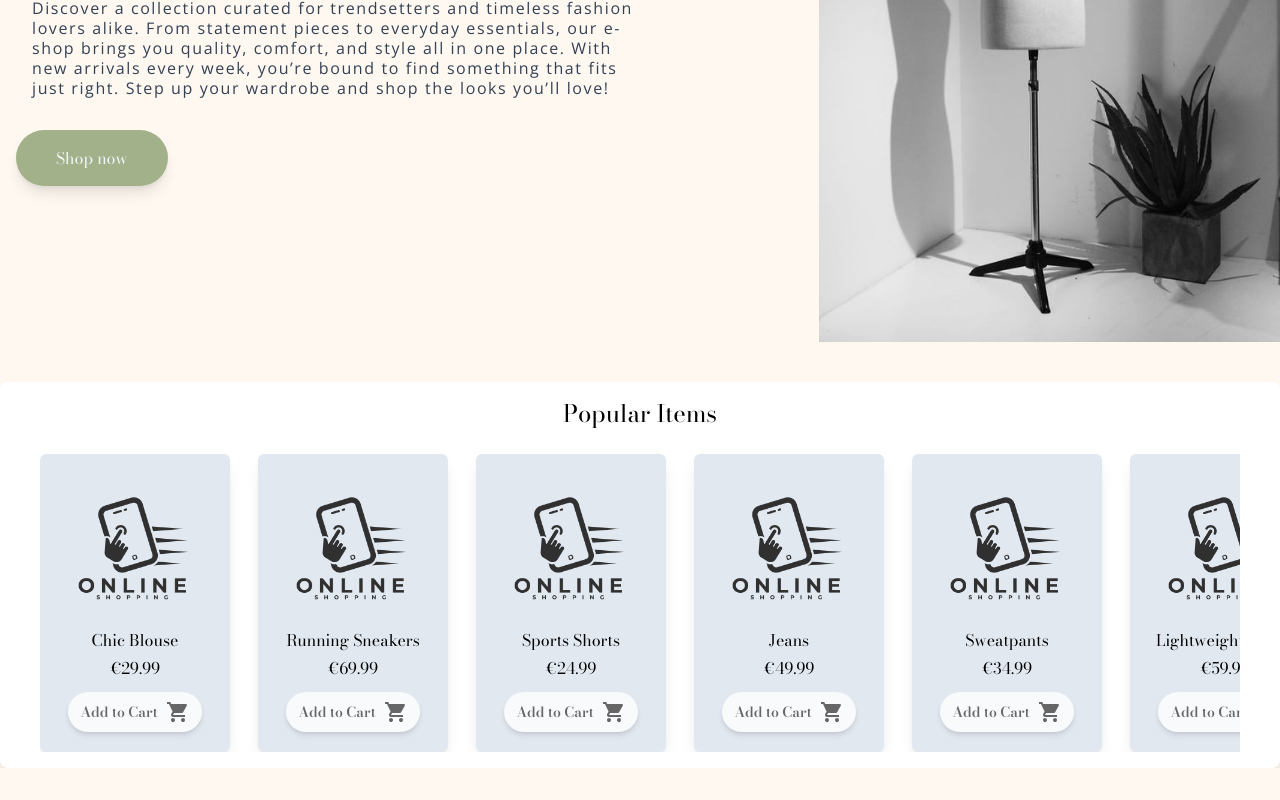
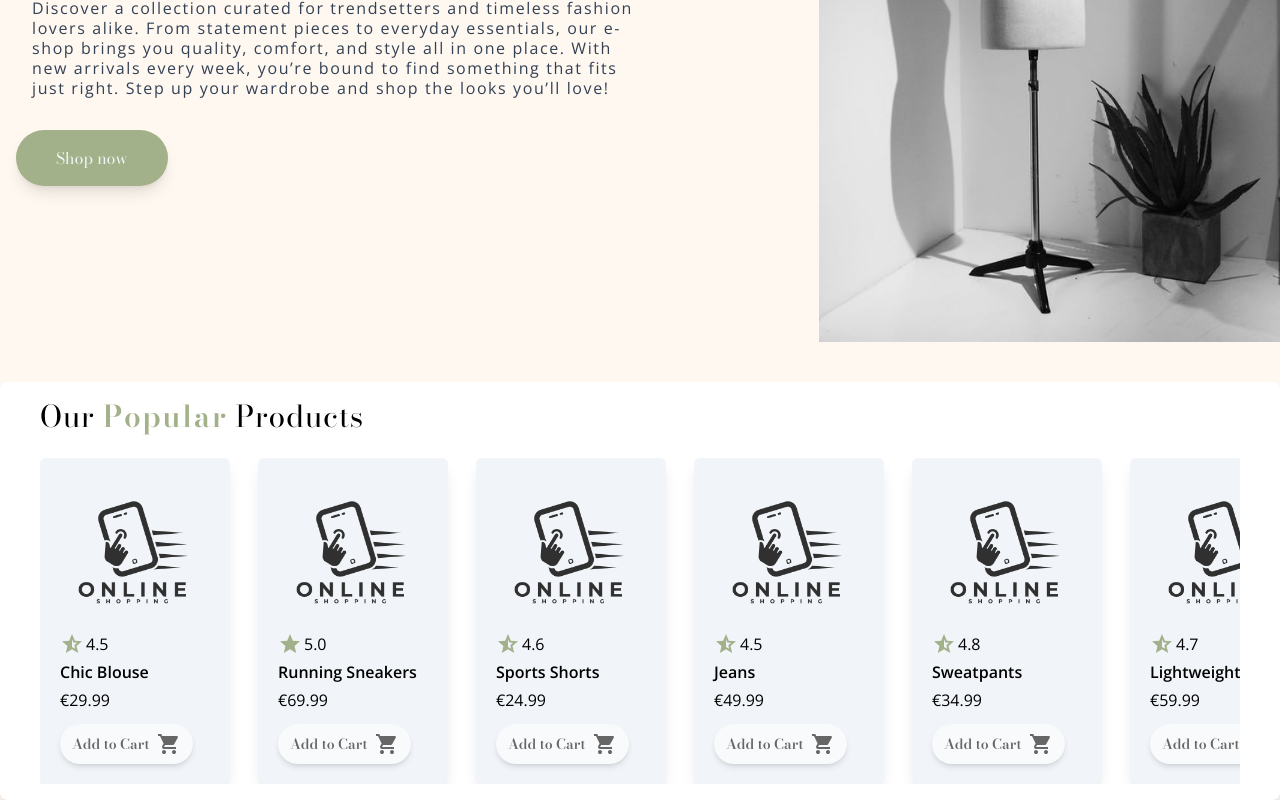
Before and after one commit to mihalisoik/fashion-e-shop-react-tailwind, a React (Vite) app: page / in a window 1280 px wide. Shown: the part 394-1194 px from the top of the page. Before the commit the page ends 1162 px from the top, so only its background shows below. Built offline with nearby package versions, Linux system fonts and the light colour scheme.

Commit message:
Add star icon and made some little changes in ProductCard

```diff
--- a/src/clothes.js
+++ b/src/clothes.js
@@ -12,7 +12,7 @@ export const clothes = [
     stock: 50,
     description: "A comfortable classic t-shirt available in red and black for everyday wear.",
     isNew: true,
-    rating: 8
+    rating: 4.1
   },
   {
     id: nanoid(),
@@ -25,7 +25,7 @@ export const clothes = [
     stock: 20,
     description: "A stylish denim jacket perfect for layering, available in blue and black.",
     isNew: false,
-    rating: 7
+    rating: 3.9
   },
   {
     id: nanoid(),
@@ -38,7 +38,7 @@ export const clothes = [
     stock: 15,
     description: "A chic blouse available in white and pink for a polished look.",
     isNew: true,
-    rating: 9
+    rating: 4.5
   },
   {
     id: nanoid(),
@@ -51,7 +51,7 @@ export const clothes = [
     stock: 25,
     description: "Durable cargo pants with multiple pockets.",
     isNew: false,
-    rating: 6
+    rating: 3.4
   },
   {
     id: nanoid(),
@@ -64,7 +64,7 @@ export const clothes = [
     stock: 30,
     description: "Lightweight running sneakers for optimal performance, available in black and white.",
     isNew: true,
-    rating: 10
+    rating: 5.0
   },
   {
     id: nanoid(),
@@ -77,7 +77,7 @@ export const clothes = [
     stock: 10,
     description: "Stylish leather boots for any occasion.",
     isNew: false,
-    rating: 8
+    rating: 4.0
   },
   {
     id: nanoid(),
@@ -90,7 +90,7 @@ export const clothes = [
     stock: 12,
     description: "A casual dress available in floral pattern and solid pink.",
     isNew: false,
-    rating: 7
+    rating: 3.7
   },
   {
     id: nanoid(),
@@ -103,7 +103,7 @@ export const clothes = [
     stock: 40,
     description: "Comfortable sports shorts available in grey and black for all your activities.",
     isNew: true,
-    rating: 9
+    rating: 4.6
   },
   {
     id: nanoid(),
@@ -116,7 +116,7 @@ export const clothes = [
     stock: 18,
     description: "A cozy wool sweater to keep you warm.",
     isNew: false,
-    rating: 7
+    rating: 3.8
   },
   {
     id: nanoid(),
@@ -129,7 +129,7 @@ export const clothes = [
     stock: 22,
     description: "A crisp formal shirt available in white and blue for special occasions.",
     isNew: false,
-    rating: 8
+    rating: 4.0
   },
   {
     id: nanoid(),
@@ -142,7 +142,7 @@ export const clothes = [
     stock: 35,
     description: "Comfortable sandals perfect for summer days.",
     isNew: true,
-    rating: 6
+    rating: 2.8
   },
   {
     id: nanoid(),
@@ -155,7 +155,7 @@ export const clothes = [
     stock: 15,
     description: "A stylish track jacket for sports and leisure.",
     isNew: false,
-    rating: 8
+    rating: 4.1
   },
   {
     id: nanoid(),
@@ -168,7 +168,7 @@ export const clothes = [
     stock: 40,
     description: "Classic blue jeans for casual wear.",
     isNew: false,
-    rating: 9
+    rating: 4.5
   },
   {
     id: nanoid(),
@@ -181,7 +181,7 @@ export const clothes = [
     stock: 30,
     description: "A cozy hoodie with a fun graphic design, available in grey and navy.",
     isNew: false,
-    rating: 6
+    rating: 3.1
   },
   {
     id: nanoid(),
@@ -194,7 +194,7 @@ export const clothes = [
     stock: 25,
     description: "Comfortable sweatpants available in black and grey for lounging or workouts.",
     isNew: true,
-    rating: 9
+    rating: 4.8
   },
   {
     id: nanoid(),
@@ -207,7 +207,7 @@ export const clothes = [
     stock: 15,
     description: "Light and breezy cover-up for beach days.",
     isNew: false,
-    rating: 5
+    rating: 2.9
   },
   {
     id: nanoid(),
@@ -220,7 +220,7 @@ export const clothes = [
     stock: 20,
     description: "A classic polo shirt available in green and navy for smart casual looks.",
     isNew: false,
-    rating: 7
+    rating: 3.7
   },
   {
     id: nanoid(),
@@ -233,7 +233,7 @@ export const clothes = [
     stock: 12,
     description: "Flowy maxi skirt for a feminine touch.",
     isNew: false,
-    rating: 8
+    rating: 4.1
   },
   {
     id: nanoid(),
@@ -246,7 +246,7 @@ export const clothes = [
     stock: 20,
     description: "Perfect for transitional weather, this jacket is lightweight and stylish.",
     isNew: true,
-    rating: 9
+    rating: 4.7
   },
   {
     id: nanoid(),
@@ -259,7 +259,7 @@ export const clothes = [
     stock: 18,
     description: "A stylish bikini set for beach outings.",
     isNew: false,
-    rating: 6
+    rating: 3.2
   },
   {
     id: nanoid(),
@@ -272,7 +272,7 @@ export const clothes = [
     stock: 10,
     description: "A warm puffer vest for chilly days.",
     isNew: false,
-    rating: 7
+    rating: 3.8
   },
   {
     id: nanoid(),
@@ -285,7 +285,7 @@ export const clothes = [
     stock: 14,
     description: "A cozy cardigan to layer up your outfit.",
     isNew: false,
-    rating: 8
+    rating: 4.0
   },
   {
     id: nanoid(),
@@ -298,7 +298,7 @@ export const clothes = [
     stock: 30,
     description: "Quick-dry swim trunks for pool or beach.",
     isNew: true,
-    rating: 7
+    rating: 3.8
   },
   {
     id: nanoid(),
@@ -311,7 +311,7 @@ export const clothes = [
     stock: 22,
     description: "A warm thermal top for cold weather, available in black and dark grey.",
     isNew: false,
-    rating: 8
+    rating: 4.3
   },
   {
     id: nanoid(),
@@ -324,7 +324,7 @@ export const clothes = [
     stock: 18,
     description: "A comfortable flannel shirt available in red and blue plaid for casual wear.",
     isNew: false,
-    rating: 7
+    rating: 3.7
   },
   {
     id: nanoid(),
@@ -337,7 +337,7 @@ export const clothes = [
     stock: 25,
     description: "High-performance leggings available in black and dark blue for your workouts.",
     isNew: false,
-    rating: 8
+    rating: 4.1
   },
   {
     id: nanoid(),
@@ -350,7 +350,7 @@ export const clothes = [
     stock: 8,
     description: "A heavy-duty winter coat for extreme weather, available in black and navy.",
     isNew: false,
-    rating: 10
+    rating: 5.0
   },
   {
     id: nanoid(),
@@ -363,6 +363,6 @@ export const clothes = [
     stock: 20,
     description: "A spacious backpack available in red and blue for gym and daily use.",
     isNew: false,
-    rating: 8
+    rating: 4.1
   }
 ];
--- a/src/components/ProductCard.jsx
+++ b/src/components/ProductCard.jsx
@@ -1,14 +1,21 @@
 import { formatCurrency } from '../utils/money'
 import AddToCartButton from './Buttons'
 
-function ProductCard({image,name,priceCents}) {
+function ProductCard({image,name,rating,priceCents}) {
   return (
-    <div className="bg-slate-200 p-5 font-opensans flex flex-col gap-1 justify-center items-center rounded-md shadow-lg flex-shrink-0">
+    <div className="bg-slate-100 p-5 font-secondary flex flex-col gap-1 justify-center items-start rounded-md shadow-lg flex-shrink-0">
       <img src={image} alt={name} width={150}/>
-      <div>
+      <div className='flex gap-0.5 font-secondary'>
+        {(rating * 10) % 10 === 0
+        ? <img src='src/assets/icons/star.svg' alt='star-rating'/>
+        : <img src='src/assets/icons/star-half.svg' alt='half-star-rating'/>
+        }
+        {rating.toFixed(1)}
+      </div>
+      <h3 className='font-secondary font-semibold'>
         {name}
-      </div>
-      <div>
+      </h3>
+      <div className='font-secondary'>
         €{formatCurrency(priceCents)}
       </div>
       <div className="mt-2">
--- a/src/sections/Hero.jsx
+++ b/src/sections/Hero.jsx
@@ -11,7 +11,7 @@ function Hero() {
           <h1 className='text-[2.5rem] p-6 sm:p-3 sm:text-[3.5rem] text-text-color font-bold bg-background rounded-xl inline-block max-w-[90%]'>
             <span className='text-accent'>Elevate</span> Your Everyday Style!
           </h1>
-          <p className='font-opensans w-96 sm:w-full md:w-[40rem] leading-5 tracking-widest text-slate-700 bg-background p-4 rounded-xl'>
+          <p className='font-secondary w-96 sm:w-full md:w-[40rem] leading-5 tracking-widest text-slate-700 bg-background p-4 rounded-xl'>
             Discover a collection curated for trendsetters and timeless fashion lovers alike. From statement pieces to everyday essentials, our e-shop brings you quality, comfort, and style all in one place. With new arrivals every week, you’re bound to find something that fits just right. Step up your wardrobe and shop the looks you’ll love!
           </p>
           <button className='bg-accent py-4 px-10 rounded-full text-slate-100 shadow-lg hover:shadow-xl transition-transform transform hover:scale-105 hover:bg-light-accent active:bg-extra-light-accent'>
--- a/src/sections/Nav.jsx
+++ b/src/sections/Nav.jsx
@@ -2,12 +2,14 @@ function Nav() {
 
   return (
     <div className='flex items-center justify-between py-2 md:px-9 px-2 bg-accent fixed left-0 right-0 top-0 h-16 z-10'>
+      <a href="index.html">
         <img
         src="src/assets/logo.png"
         alt="logo"
         width={60}
         className="cursor-pointer"
         />
+      </a>
        <p className='text-slate-50 text-sm'>
         Free shipping for purchases of €50 and above
         </p>
--- a/src/sections/PopularItems.jsx
+++ b/src/sections/PopularItems.jsx
@@ -4,21 +4,22 @@ import ProductCard from "../components/ProductCard"
 import { formatCurrency } from "../utils/money"
 
 function PopularItems() {
-  const popularClothes = clothes.filter(clothe => clothe.rating > 8)
+  const popularClothes = clothes.filter(clothe => clothe.rating >= 4.3)
 
   const popularItemsElements = popularClothes.map(clothe=>(
     <ProductCard
       key={clothe.id}
       image={clothe.image}
       name={clothe.name}
+      rating={clothe.rating}
       priceCents={clothe.priceCents}
     />
   ))
 
   return (
     <section className='max-container'>
-      <div className='mt-10 w-full bg-white py-4 px-10 rounded-lg shadow-xl flex flex-1 flex-col justify-center items-center gap-6'>
-        <div className='text-2xl'>Popular Items</div>
+      <div className='mt-10 w-full bg-white py-4 px-10 rounded-lg shadow-xl flex flex-1 flex-col justify-center items-start gap-6'>
+        <div className='text-3xl tracking-wide'>Our <span className="text-accent font-semibold tracking-wider">Popular</span> Products</div>
         <div className="flex gap-7 w-full overflow-x-auto">
            {popularItemsElements}
         </div>
--- a/src/utils/money.js
+++ b/src/utils/money.js
@@ -1,3 +1,3 @@
-export function formatCurrency(priceCents) {
-  return (Math.round(priceCents) / 100).toFixed(2);
+export function formatCurrency(cents) {
+  return (Math.round(cents) / 100).toFixed(2);
 }
--- a/tailwind.config.js
+++ b/tailwind.config.js
@@ -7,8 +7,8 @@ export default {
   theme: {
     extend: {
       fontFamily: {
-        bonomimoda: ["Bodoni Moda", "sans-serif"],
-        opensans: ["Open Sans", "sans-serif"],
+        primary: ["Bodoni Moda", "sans-serif"],
+        secondary: ["Open Sans", "sans-serif"],
       },
       colors: {
         "primary": "#FF6F61",
```
Also changed, not shown: src/assets/icons/star-half.svg (added), src/assets/icons/star.svg (added). Lines whose indentation alone changed are shown as unchanged.
